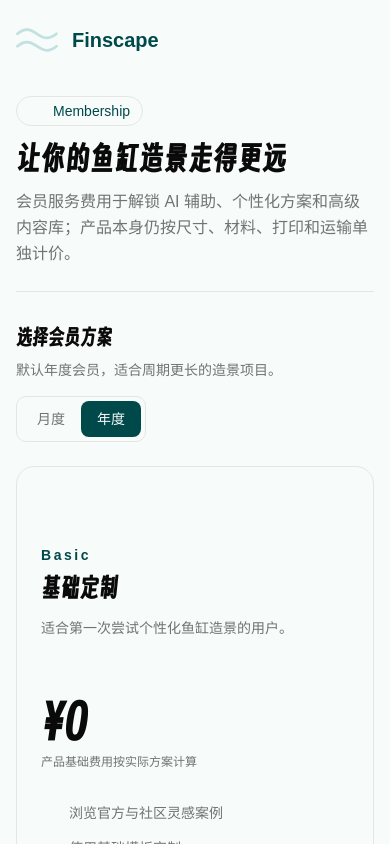
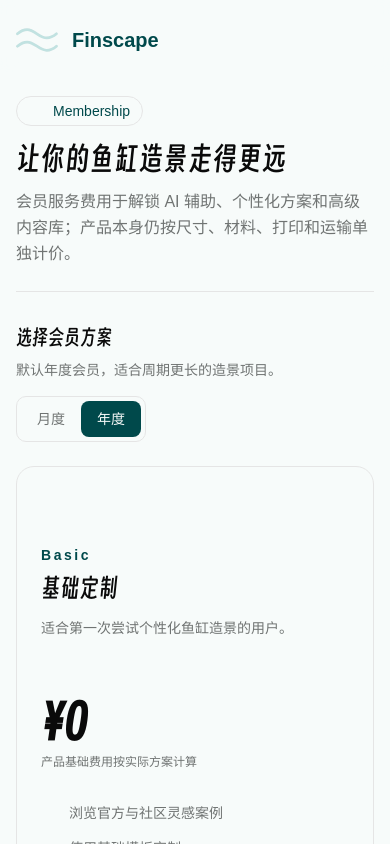
Before and after one commit to geyutong985-eng/aquascape, a Next.js app: page /membership in a window 390 px wide. Shown: the top 844 px of the page. Built offline with nearby package versions, Linux system fonts and the light colour scheme; no server answers; some icons are missing; a web font is replaced by a local one.

Commit message:
fix: soften membership headings

```diff
--- a/src/app/membership/page.tsx
+++ b/src/app/membership/page.tsx
@@ -119,7 +119,7 @@ export default function MembershipPage() {
               <Sparkles className="h-4 w-4" />
               Membership
             </p>
-            <h1 className="mt-4 text-3xl font-heading font-semibold leading-[1.16] tracking-[0.02em] text-foreground md:text-5xl">
+            <h1 className="mt-4 text-3xl font-heading font-medium leading-[1.16] tracking-[0.02em] text-foreground md:text-5xl">
               让你的鱼缸造景走得更远
             </h1>
             <p className="mt-3 max-w-5xl text-base leading-relaxed text-muted-foreground xl:whitespace-nowrap">
@@ -148,7 +148,7 @@ export default function MembershipPage() {
 
           <div className="mb-6 flex flex-col gap-4 md:flex-row md:items-center md:justify-between">
             <div className="flex flex-col gap-2 lg:flex-row lg:items-baseline lg:gap-4">
-              <h2 className="text-xl font-heading font-semibold text-foreground md:text-2xl">选择会员方案</h2>
+              <h2 className="text-xl font-heading font-medium text-foreground md:text-2xl">选择会员方案</h2>
               <p className="text-sm text-muted-foreground lg:whitespace-nowrap">默认年度会员，适合周期更长的造景项目。</p>
             </div>
 
@@ -191,7 +191,7 @@ export default function MembershipPage() {
 
                   <div className="mt-6">
                     <p className="text-sm font-semibold tracking-[0.18em] text-brand">{plan.name}</p>
-                    <h3 className="mt-2 text-2xl font-heading font-semibold text-foreground">{plan.cnName}</h3>
+                    <h3 className="mt-2 text-2xl font-heading font-medium text-foreground">{plan.cnName}</h3>
                     <p className="mt-3 min-h-[48px] text-sm leading-relaxed text-muted-foreground">{plan.audience}</p>
                   </div>
 
@@ -240,7 +240,7 @@ export default function MembershipPage() {
         <section className="border-t border-border py-14">
           <div className="mb-7 flex flex-col gap-3 md:flex-row md:items-end md:justify-between">
             <div>
-              <h2 className="text-3xl font-heading font-semibold text-foreground">功能对比</h2>
+              <h2 className="text-3xl font-heading font-medium text-foreground">功能对比</h2>
               <p className="mt-2 text-sm text-muted-foreground">把基础定制、AI 服务和高级内容库的差异说明白。</p>
             </div>
           </div>
@@ -271,7 +271,7 @@ export default function MembershipPage() {
 
         <section className="grid gap-5 border-t border-border py-14 lg:grid-cols-[0.9fr_1.1fr]">
           <div>
-            <h2 className="text-3xl font-heading font-semibold text-foreground">从灵感到下单</h2>
+            <h2 className="text-3xl font-heading font-medium text-foreground">从灵感到下单</h2>
             <p className="mt-3 max-w-md text-sm leading-relaxed text-muted-foreground">
               从灵感浏览到方案确认，每一步都可以逐步推进；先免费试做基础方案，再按需要解锁 AI、设计服务和高级系列。
             </p>
@@ -279,7 +279,7 @@ export default function MembershipPage() {
           <div className="grid gap-3 sm:grid-cols-2">
             {["浏览灵感案例", "免费体验基础定制", "解锁 AI / 个性化服务", "确认材质尺寸与价格", "下单打印生产", "配送到家"].map((step, index) => (
               <div key={step} className="rounded-lg border bg-card p-4">
-                <p className="text-sm font-heading font-semibold text-brand">{String(index + 1).padStart(2, "0")}</p>
+                <p className="text-sm font-heading font-medium text-brand">{String(index + 1).padStart(2, "0")}</p>
                 <p className="mt-2 font-medium text-foreground">{step}</p>
               </div>
             ))}
@@ -287,7 +287,7 @@ export default function MembershipPage() {
         </section>
 
         <section className="border-t border-border pt-14">
-          <h2 className="text-3xl font-heading font-semibold text-foreground">FAQ</h2>
+          <h2 className="text-3xl font-heading font-medium text-foreground">FAQ</h2>
           <div className="mt-6 grid gap-4 md:grid-cols-2">
             {faqs.map((faq) => (
               <div key={faq.q} className="rounded-lg border bg-card p-5">
```
